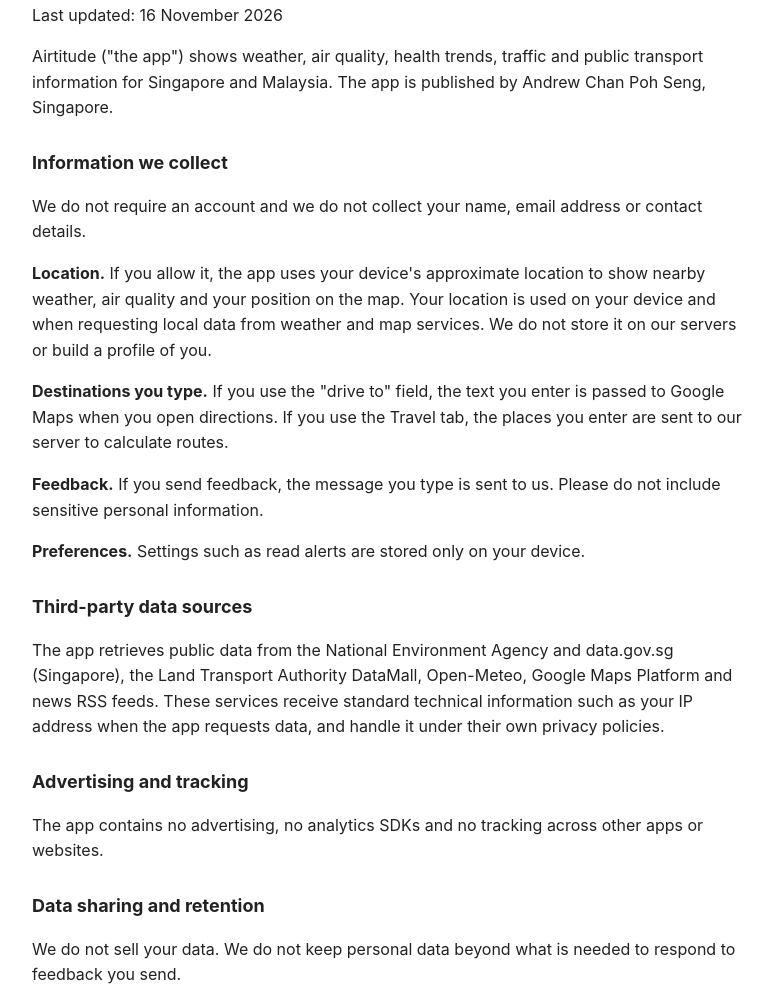
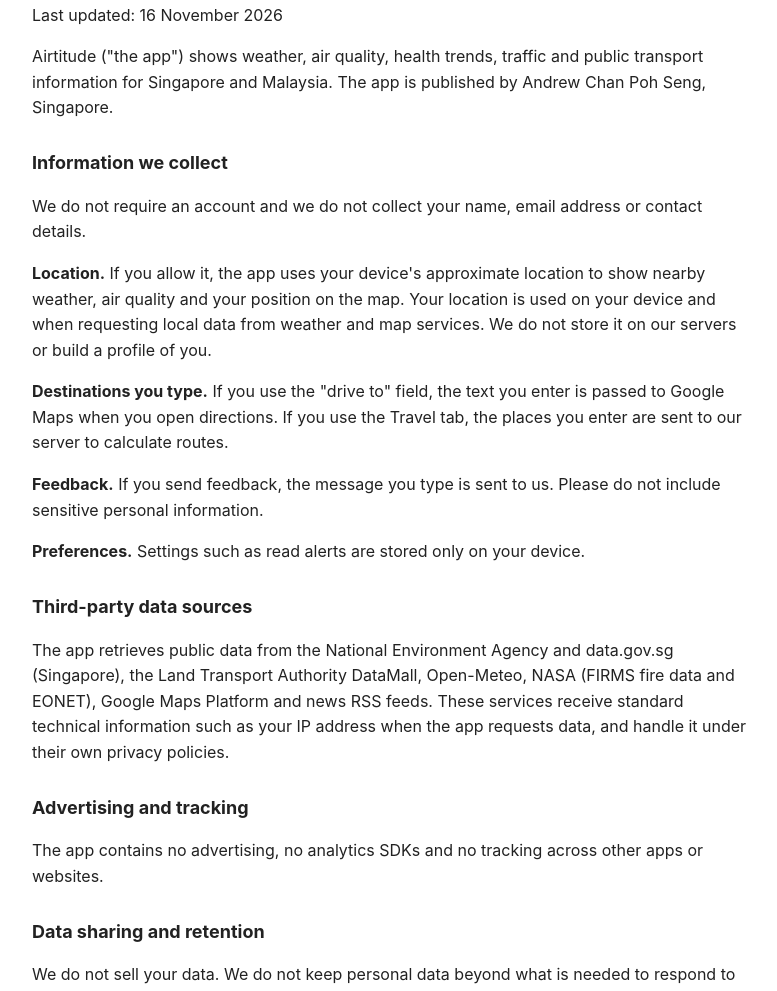
Before and after one commit to fishfish1977/Airtitude, a plain HTML site: page privacy.html in a window 1280 px wide. Shown: the part 101-1092 px from the top of the page, without its empty margins (248-1025 px from the left). Drawn offline with Linux system fonts and the light colour scheme.

Commit message:
Add files via upload

```diff
--- a/privacy.html
+++ b/privacy.html
@@ -12,7 +12,7 @@
 <p><b>Feedback.</b> If you send feedback, the message you type is sent to us. Please do not include sensitive personal information.</p>
 <p><b>Preferences.</b> Settings such as read alerts are stored only on your device.</p>
 <h2>Third-party data sources</h2>
-<p>The app retrieves public data from the National Environment Agency and data.gov.sg (Singapore), the Land Transport Authority DataMall, Open-Meteo, Google Maps Platform and news RSS feeds. These services receive standard technical information such as your IP address when the app requests data, and handle it under their own privacy policies.</p>
+<p>The app retrieves public data from the National Environment Agency and data.gov.sg (Singapore), the Land Transport Authority DataMall, Open-Meteo, NASA (FIRMS fire data and EONET), Google Maps Platform and news RSS feeds. These services receive standard technical information such as your IP address when the app requests data, and handle it under their own privacy policies.</p>
 <h2>Advertising and tracking</h2>
 <p>The app contains no advertising, no analytics SDKs and no tracking across other apps or websites.</p>
 <h2>Data sharing and retention</h2>
```
